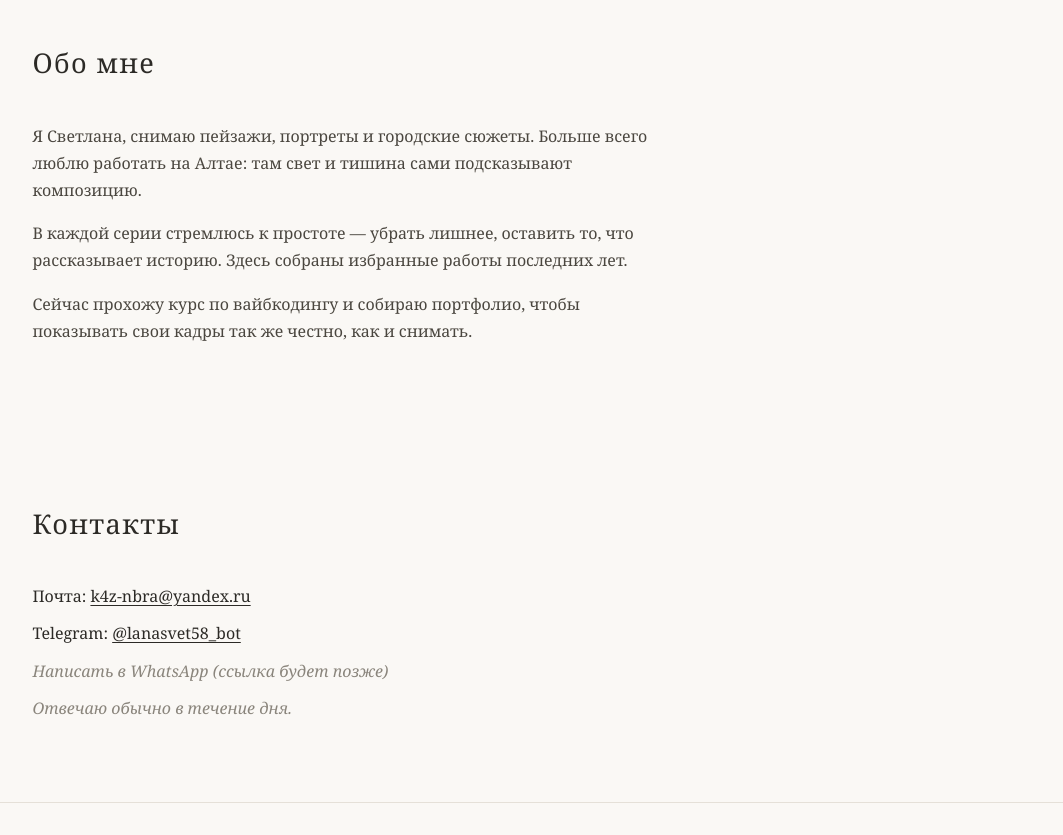
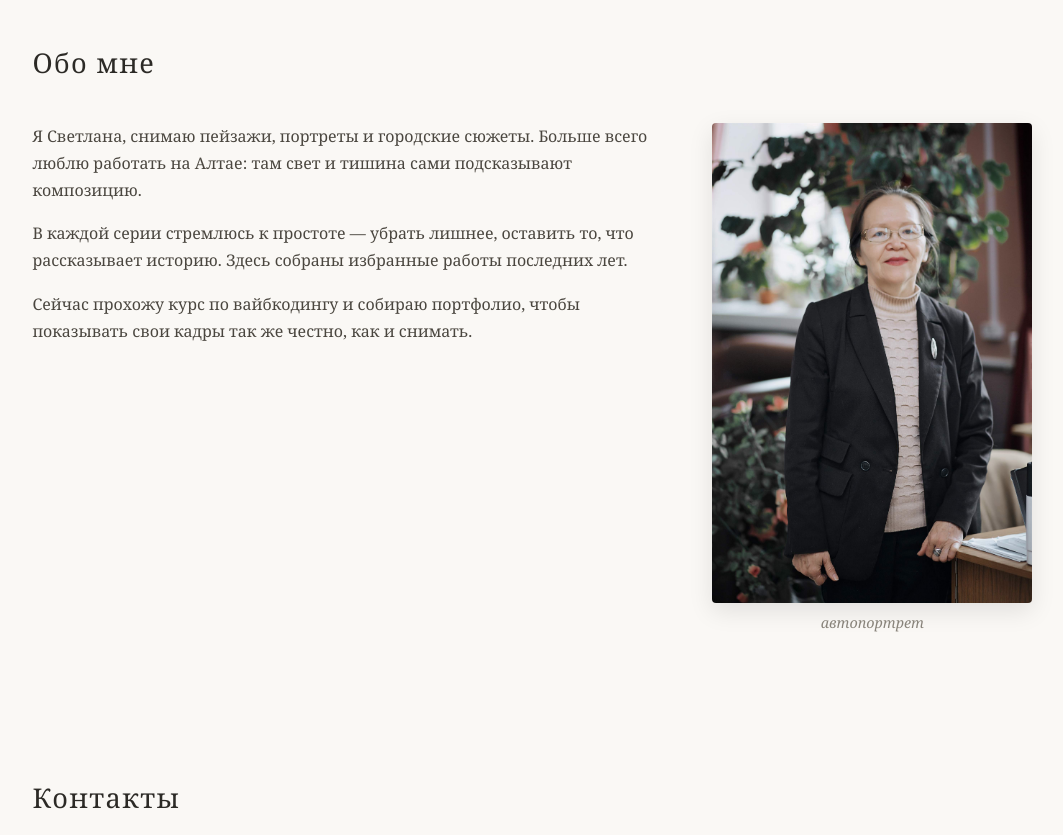
Before and after one commit to lana58abu60-beep/-svetlana-photos, a plain HTML site: page index.html in a window 1280 px wide. Shown: the part 2340-3175 px from the top of the page, without its empty margins (70-1133 px from the left). Drawn offline with Linux system fonts and the light colour scheme.

Commit message:
Add files via upload

```diff
--- a/index.html
+++ b/index.html
@@ -55,7 +55,21 @@
     display: block; filter: saturate(.95); transition: transform .3s, box-shadow .3s;
   }
   .thumbs img:hover { transform: scale(1.02); box-shadow: 0 8px 24px rgba(0,0,0,.12); }
-  #about p { max-width: 640px; margin-bottom: 16px; color: #4a463f; }
+  .about-wrap {
+    display: flex; gap: 40px; align-items: flex-start; flex-wrap: wrap;
+  }
+  .about-wrap .about-text { flex: 1 1 380px; max-width: 640px; }
+  .about-wrap .about-text p { margin-bottom: 16px; color: #4a463f; }
+  .about-photo {
+    flex: 0 1 320px;
+  }
+  .about-photo img {
+    width: 100%; display: block; border-radius: 4px;
+    filter: saturate(.95); box-shadow: 0 8px 24px rgba(0,0,0,.10);
+  }
+  .about-photo figcaption {
+    color: #8a857c; font-style: italic; font-size: .9rem; margin-top: 8px; text-align: center;
+  }
   #contacts p { margin-bottom: 10px; }
   #contacts a { color: #2c2a26; text-decoration: underline; text-underline-offset: 3px; }
   .muted { color: #8a857c; font-style: italic; }
@@ -116,7 +130,6 @@
     <h3>Портреты</h3>
     <p class="desc">Портреты без позирования: разговор, пауза, взгляд в сторону.</p>
     <div class="thumbs">
-      <img src="images/svetlana.jpg" alt="Портрет" data-cap="Автопортрет">
       <img src="images/cat.jpg" alt="Кошка" data-cap="Модель не позирует">
     </div>
   </div>
@@ -159,9 +172,17 @@
 
 <section id="about">
   <h2>Обо мне</h2>
-  <p>Я Светлана, снимаю пейзажи, портреты и городские сюжеты. Больше всего люблю работать на Алтае: там свет и тишина сами подсказывают композицию.</p>
-  <p>В каждой серии стремлюсь к простоте — убрать лишнее, оставить то, что рассказывает историю. Здесь собраны избранные работы последних лет.</p>
-  <p>Сейчас прохожу курс по вайбкодингу и собираю портфолио, чтобы показывать свои кадры так же честно, как и снимать.</p>
+  <div class="about-wrap">
+    <div class="about-text">
+      <p>Я Светлана, снимаю пейзажи, портреты и городские сюжеты. Больше всего люблю работать на Алтае: там свет и тишина сами подсказывают композицию.</p>
+      <p>В каждой серии стремлюсь к простоте — убрать лишнее, оставить то, что рассказывает историю. Здесь собраны избранные работы последних лет.</p>
+      <p>Сейчас прохожу курс по вайбкодингу и собираю портфолио, чтобы показывать свои кадры так же честно, как и снимать.</p>
+    </div>
+    <figure class="about-photo">
+      <img src="images/svetlana.jpg" alt="Светлана">
+      <figcaption>автопортрет</figcaption>
+    </figure>
+  </div>
 </section>
 
 <section id="contacts">
```
